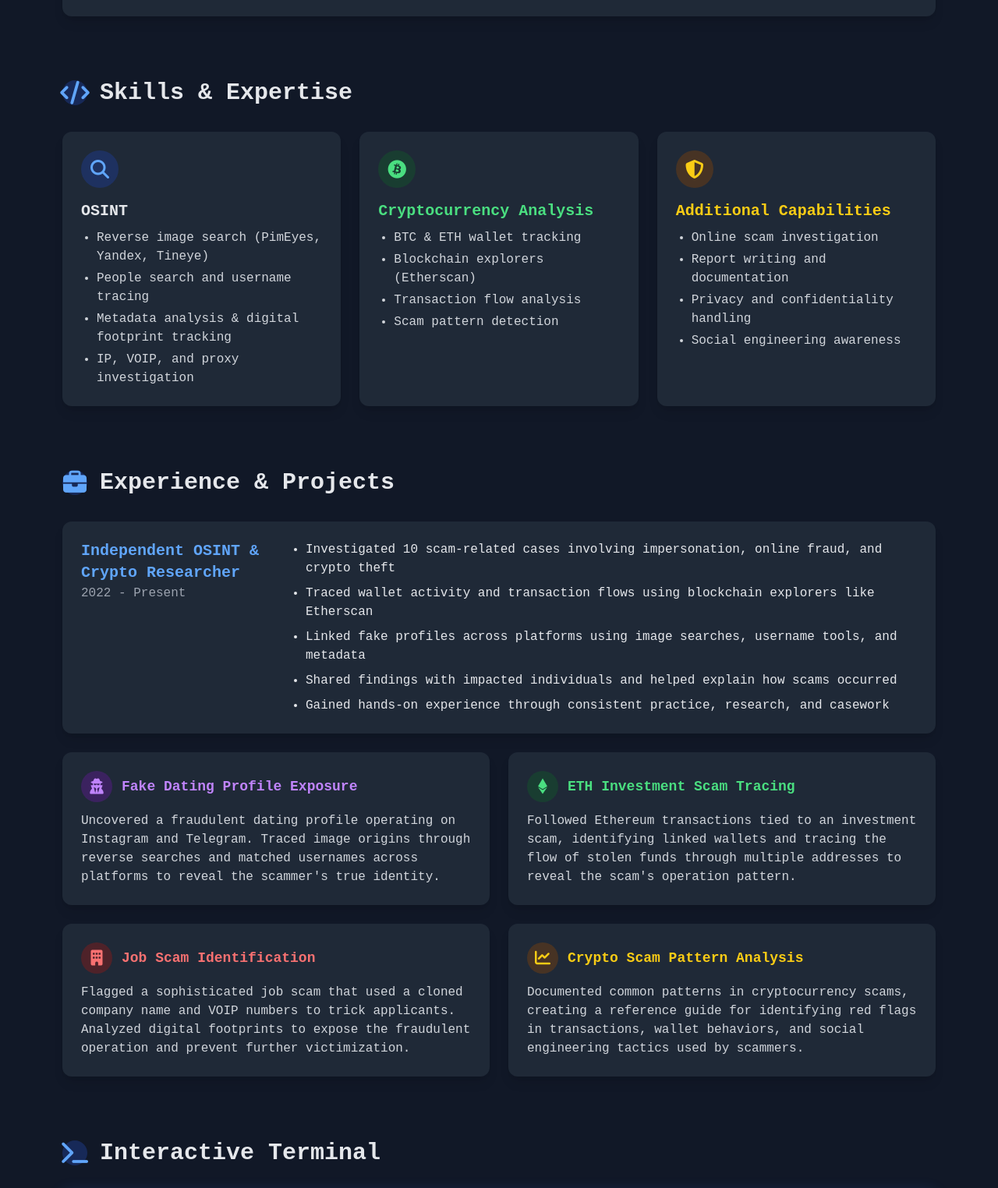
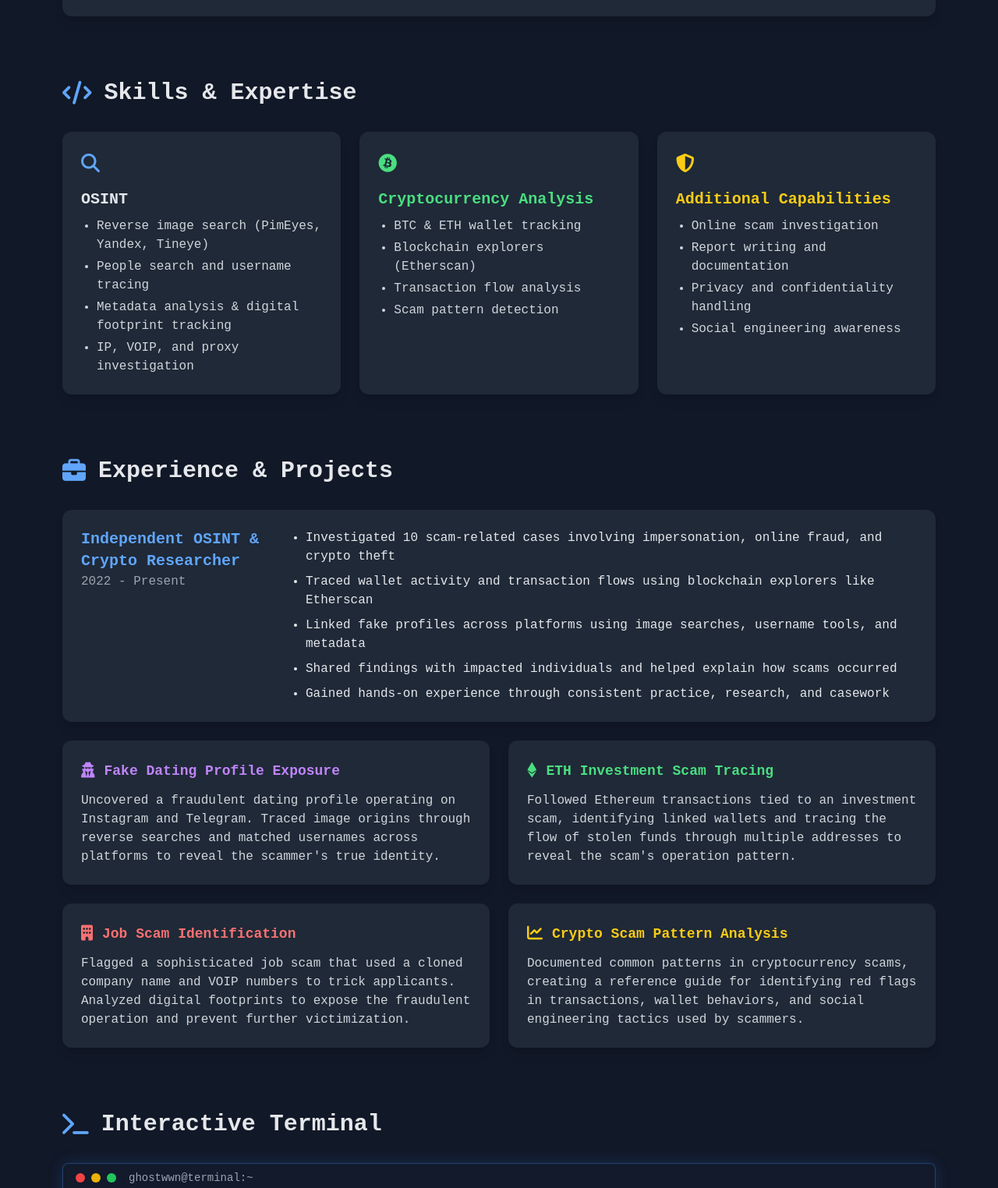
Before and after one commit to ghostwwn/ghostwwn.github.io, a plain HTML site: page index.html in a window 1280 px wide. Shown: the part 930-2454 px from the top of the page at 78% size. Drawn offline with nearby package versions, Linux system fonts and the light colour scheme.

Commit message:
Update index.html

```diff
--- a/index.html
+++ b/index.html
@@ -140,9 +140,7 @@ Get in Touch
 
 <section id="about" class="mb-20">
 <h2 class="text-3xl font-bold mb-8 flex items-center">
-<span class="bg-blue-900 bg-opacity-50 w-8 h-8 rounded-full flex items-center justify-center mr-4">
-<i class="fas fa-user text-blue-400 text-2xl md:text-3xl"></i>
-</span>
+  <i class="fas fa-user text-blue-400 text-2xl md:text-3xl mr-4"></i>
   About Me
 </h2>
 
@@ -188,15 +186,13 @@ Expected Graduation: 2027
 
 <section id="skills" class="mb-20">
 <h2 class="text-3xl font-bold mb-8 flex items-center">
-<span class="bg-blue-900 bg-opacity-50 w-8 h-8 rounded-full flex items-center justify-center mr-4">
-<i class="fas fa-code text-blue-400 text-2xl md:text-3xl"></i>
-</span>
+  <i class="fas fa-code text-blue-400 text-2xl md:text-3xl mr-4"></i>
   Skills & Expertise
 </h2>
 
 <div class="grid grid-cols-1 md:grid-cols-2 lg:grid-cols-3 gap-6">
 <div class="skill-card bg-gray-800 rounded-xl p-6 shadow-lg transition duration-300 hover:shadow-blue-500/20">
-<div class="w-12 h-12 bg-blue-900 bg-opacity-50 rounded-full flex items-center justify-center mb-4">
+<div class="mb-4">
   <i class="fas fa-search text-blue-400 text-2xl"></i>
 </div>
 <h3 class="text-xl font-bold mb-2">OSINT</h3>
@@ -209,7 +205,7 @@ Skills & Expertise
 </div>
 
 <div class="skill-card bg-gray-800 rounded-xl p-6 shadow-lg transition duration-300 hover:shadow-green-500/20">
-<div class="w-12 h-12 bg-green-900 bg-opacity-50 rounded-full flex items-center justify-center mb-4">
+<div class="mb-4">
   <i class="fab fa-bitcoin text-green-400 text-2xl"></i>
 </div>
 <h3 class="text-xl font-bold mb-2 text-green-400">Cryptocurrency Analysis</h3>
@@ -222,7 +218,7 @@ Skills & Expertise
 </div>
 
 <div class="skill-card bg-gray-800 rounded-xl p-6 shadow-lg transition duration-300 hover:shadow-yellow-500/20">
-<div class="w-12 h-12 bg-yellow-900 bg-opacity-50 rounded-full flex items-center justify-center mb-4">
+<div class="mb-4">
   <i class="fas fa-shield-alt text-yellow-400 text-2xl"></i>
 </div>
 <h3 class="text-xl font-bold mb-2 text-yellow-400">Additional Capabilities</h3>
@@ -238,9 +234,7 @@ Skills & Expertise
 
 <section id="experience" class="mb-20">
 <h2 class="text-3xl font-bold mb-8 flex items-center">
-<span class="bg-blue-900 bg-opacity-50 w-8 h-8 rounded-full flex items-center justify-center mr-4">
-<i class="fas fa-briefcase text-blue-400 text-2xl md:text-3xl"></i>
-</span>
+  <i class="fas fa-briefcase text-blue-400 text-2xl md:text-3xl mr-4"></i>
   Experience & Projects
 </h2>
 
@@ -266,7 +260,7 @@ Experience & Projects
 <div class="grid grid-cols-1 md:grid-cols-2 gap-6">
 <div class="bg-gray-800 rounded-xl p-6 shadow-lg">
 <div class="flex items-center mb-3">
-<div class="w-10 h-10 bg-purple-900 bg-opacity-50 rounded-full flex items-center justify-center mr-3">
+<div class="mr-3">
   <i class="fas fa-user-secret text-purple-400 text-xl"></i>
 </div>
 <h3 class="text-lg font-bold text-purple-400">Fake Dating Profile Exposure</h3>
@@ -278,7 +272,7 @@ Uncovered a fraudulent dating profile operating on Instagram and Telegram. Trace
 
 <div class="bg-gray-800 rounded-xl p-6 shadow-lg">
 <div class="flex items-center mb-3">
-<div class="w-10 h-10 bg-green-900 bg-opacity-50 rounded-full flex items-center justify-center mr-3">
+<div class="mr-3">
   <i class="fab fa-ethereum text-green-400 text-xl"></i>
 </div>
 <h3 class="text-lg font-bold text-green-400">ETH Investment Scam Tracing</h3>
@@ -290,7 +284,7 @@ Followed Ethereum transactions tied to an investment scam, identifying linked wa
 
 <div class="bg-gray-800 rounded-xl p-6 shadow-lg">
 <div class="flex items-center mb-3">
-<div class="w-10 h-10 bg-red-900 bg-opacity-50 rounded-full flex items-center justify-center mr-3">
+<div class="mr-3">
   <i class="fas fa-building text-red-400 text-xl"></i>
 </div>
 <h3 class="text-lg font-bold text-red-400">Job Scam Identification</h3>
@@ -302,7 +296,7 @@ Flagged a sophisticated job scam that used a cloned company name and VOIP number
 
 <div class="bg-gray-800 rounded-xl p-6 shadow-lg">
 <div class="flex items-center mb-3">
-<div class="w-10 h-10 bg-yellow-900 bg-opacity-50 rounded-full flex items-center justify-center mr-3">
+<div class="mr-3">
   <i class="fas fa-chart-line text-yellow-400 text-xl"></i>
 </div>
 <h3 class="text-lg font-bold text-yellow-400">Crypto Scam Pattern Analysis</h3>
@@ -317,9 +311,7 @@ Documented common patterns in cryptocurrency scams, creating a reference guide f
 
 <section id="terminal" class="mb-20">
 <h2 class="text-3xl font-bold mb-8 flex items-center">
-<span class="bg-blue-900 bg-opacity-50 w-8 h-8 rounded-full flex items-center justify-center mr-4">
-<i class="fas fa-terminal text-blue-400 text-2xl md:text-3xl"></i>
-</span>
+  <i class="fas fa-terminal text-blue-400 text-2xl md:text-3xl mr-4"></i>
   Interactive Terminal
 </h2>
 
@@ -344,9 +336,7 @@ Interactive Terminal
 
 <section id="contact" class="mb-12">
 <h2 class="text-3xl font-bold mb-8 flex items-center">
-<span class="bg-blue-900 bg-opacity-50 w-8 h-8 rounded-full flex items-center justify-center mr-4">
-<i class="fas fa-envelope text-blue-400 text-2xl md:text-3xl"></i>
-</span>
+  <i class="fas fa-envelope text-blue-400 text-2xl md:text-3xl mr-4"></i>
   Get In Touch
 </h2>
 
@@ -358,7 +348,7 @@ Interested in discussing OSINT techniques, cryptocurrency tracing, or potential
 
 <div class="space-y-4">
 <div class="flex items-center">
-<div class="w-10 h-10 bg-blue-900 bg-opacity-50 rounded-full flex items-center justify-center mr-4">
+<div class="mr-4">
   <i class="fab fa-telegram text-blue-400 text-xl"></i>
 </div>
 <div>
@@ -368,7 +358,7 @@ Interested in discussing OSINT techniques, cryptocurrency tracing, or potential
 </div>
 
 <div class="flex items-center">
-<div class="w-10 h-10 bg-blue-900 bg-opacity-50 rounded-full flex items-center justify-center mr-4">
+<div class="mr-4">
   <i class="fas fa-map-marker-alt text-blue-400 text-xl"></i>
 </div>
 <div>
```
Lines whose indentation alone changed are shown as unchanged.
